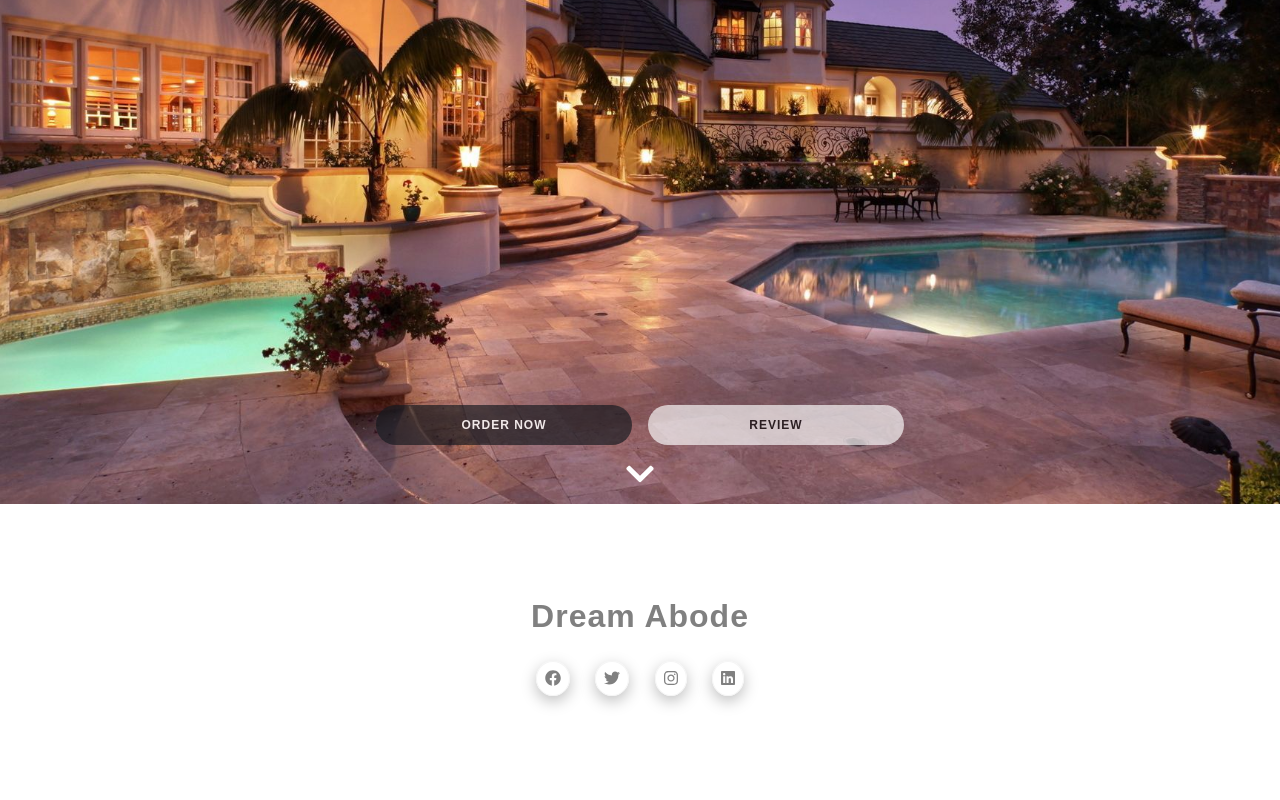
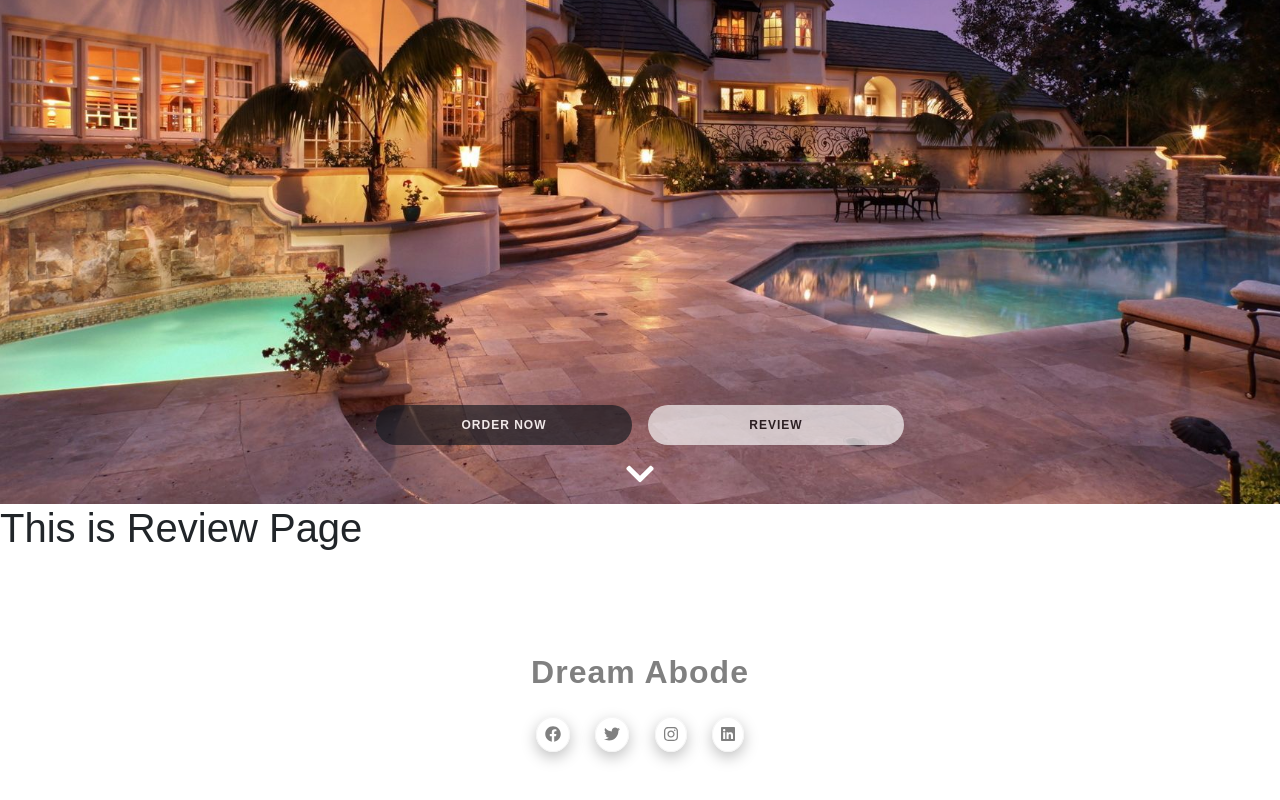
Before and after one commit to Tanvin-Ahmed/dream-abode, a React (Create React App) app: page / in a window 1280 px wide. Shown: the part 4080-4880 px from the top of the page. Built offline with nearby package versions, Linux system fonts and the light colour scheme.

Commit message:
review page added

```diff
--- a/src/App.js
+++ b/src/App.js
@@ -1,13 +1,10 @@
-import './App.css';
-import {
-  BrowserRouter as Router,
-  Switch,
-  Route
-} from "react-router-dom";
-import Home from './components/Home/Home';
-import 'bootstrap/dist/css/bootstrap.min.css';
-import NavBar from './components/Navbar/NavBar';
-import Footer from './components/Footer/Footer';
+import "bootstrap/dist/css/bootstrap.min.css";
+import { BrowserRouter as Router, Route, Switch } from "react-router-dom";
+import "./App.css";
+import Footer from "./components/Footer/Footer";
+import Home from "./components/Home/Home";
+import NavBar from "./components/Navbar/NavBar";
+import Review from "./components/Review/Review";
 
 function App() {
   return (
@@ -17,6 +14,7 @@ function App() {
           <Route exact path="/">
             <NavBar />
             <Home />
+            <Review />
             <Footer />
           </Route>
         </Switch>
--- /dev/null
+++ b/src/components/Review/Review.jsx
@@ -0,0 +1,11 @@
+import React from "react";
+
+const Review = () => {
+  return (
+    <div>
+      <h1>This is Review Page</h1>
+    </div>
+  );
+};
+
+export default Review;
```
